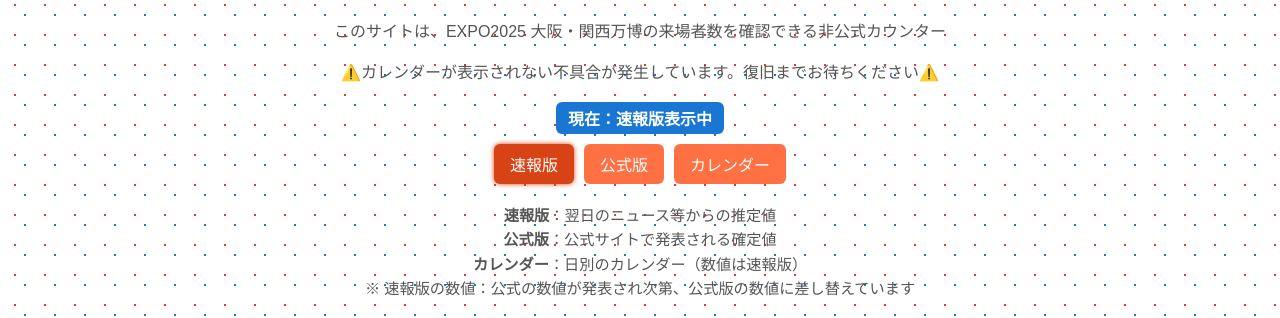
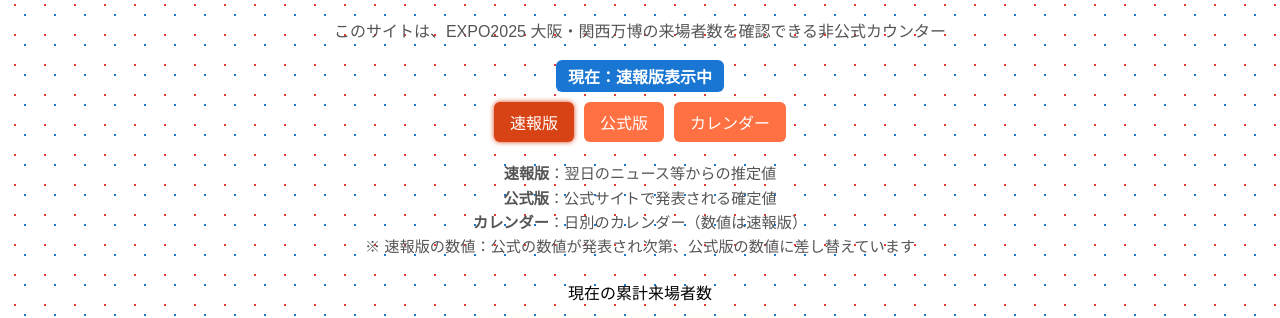
Before and after one commit to ohtakumi/expo-visitors, a plain HTML site: page index.html in a window 1280 px wide. Shown: the part 70-388 px from the top of the page. Drawn offline with nearby package versions, Linux system fonts and the light colour scheme.

Commit message:
カレンダー復旧済

```diff
--- a/index.html
+++ b/index.html
@@ -37,7 +37,6 @@
     <header>
       <h1>EXPO2025 大阪・関西万博 来場者数カウンター</h1>
       <p>このサイトは、EXPO2025 大阪・関西万博の来場者数を確認できる非公式カウンター</p>
-      <p>⚠️カレンダーが表示されない不具合が発生しています。復旧までお待ちください⚠️</p>
       <div class="current-mode-badge" id="currentMode">現在：速報版表示中</div>
       <div class="selector">
         <button onclick="changeMode('速報')" id="btn-sokuho" class="active">速報版</button>
```
